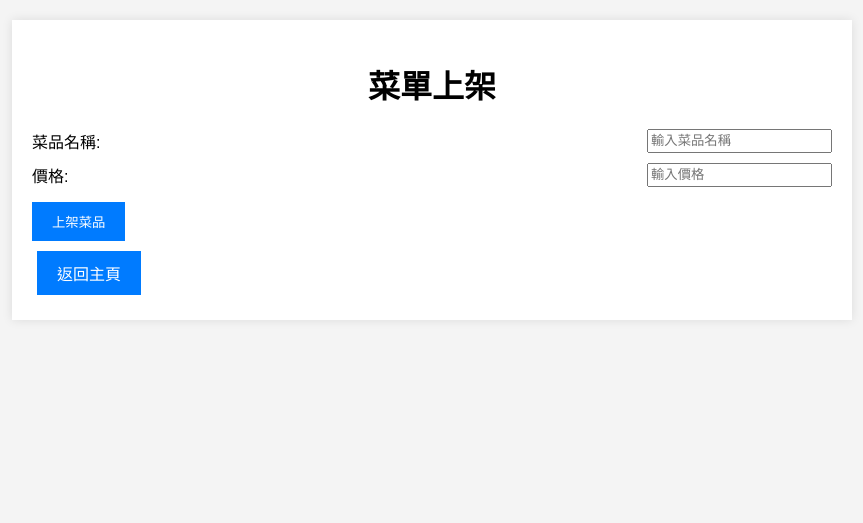
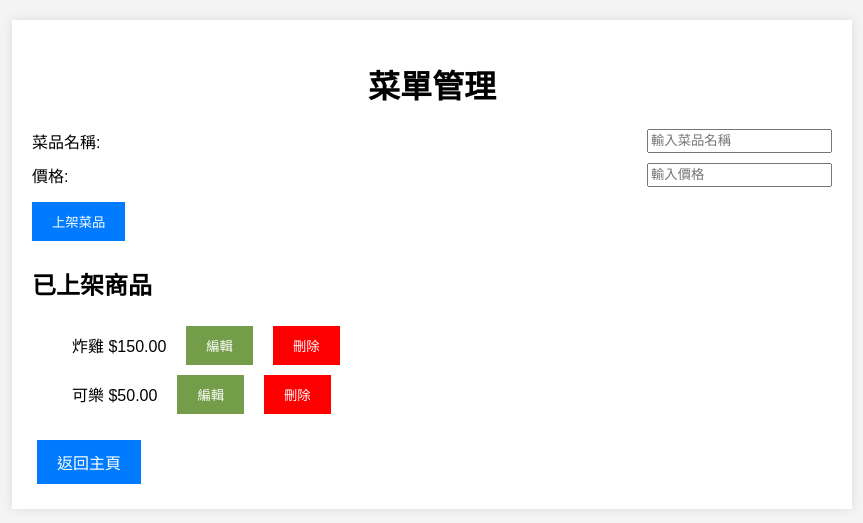
Before and after one commit to 0Hothot0/foodpanda, a Flask app: page /menu in a window 1280 px wide. Shown: the top 523 px of the page, without its empty margins (208-1071 px from the left). Run offline with Flask 3, Linux system fonts and the light colour scheme; the visitor is signed in with stand-in values (Sample User, id 1); data comes from the database, SQL or seed files in the repository.

Commit message:
能從DB顯示已上架商品(能判斷是哪家餐廳的)

```diff
--- a/app.py
+++ b/app.py
@@ -1,8 +1,10 @@
 import logging
-from flask import Flask, render_template, redirect, url_for, request, session, flash
+from flask import Flask, render_template, redirect, url_for, request, session, flash, jsonify
 from functools import wraps
 import os
-from dbUtils import get_db, close_db, validate_login, get_user, register_user, get_merchants_revenue, get_delivery_person_orders, get_customers_due_amount
+from dbUtils import get_db, close_db, validate_login, get_user, register_user
+from dbUtils import get_merchants_revenue, get_delivery_person_orders, get_customers_due_amount
+from dbUtils import add_menu_item, get_menu_item
 
 app = Flask(__name__)
 app.secret_key = os.urandom(24)
@@ -66,6 +68,7 @@ def login():
         if user:
             session['user_id'] = user['user_id']
             session['role'] = user['role']
+            print("sessionid:",session['user_id'])
             flash('Login successful!', 'success')
             if session['role'] == 1:
                 print(f"目前role={session['role']} 商家")
@@ -82,6 +85,8 @@ def login():
             errors.append('Invalid username or password')
             flash('Invalid username or password', 'danger')
     return render_template('login.html', errors=errors)
+
+
 
 @app.route('/logout')
 def logout():
@@ -127,14 +132,43 @@ def restaurant_index():
 
 @app.route('/menu')
 def menu():
-    return render_template('restaurant/menu.html')
+    try:
+        restaurant_id = session.get('user_id')
+        print(f"從 session 中獲取的 restaurant_id: {restaurant_id}")
+        menu_items = get_menu_item(restaurant_id)
+        return render_template('restaurant/menu.html', menu_items=menu_items)
+    except Exception as e:
+        app.logger.error(f"Error rendering menu page: {e}")
+        return render_template('restaurant/menu.html', menu_items=[])
+
 @app.route('/orders')
 def restaurant_orders():
     return render_template('restaurant/orders.html')
+
 @app.route('/pickup')
 def restaurant_pickup():
     return render_template('restaurant/pickup.html')
 
+@app.route('/add_menu_item', methods=['POST'])
+def add_menu_item_route():
+    try:
+        # 接收前端傳來的數據
+        data = request.get_json()
+        item_name = data.get('item_name')
+        price = data.get('price')
+        restaurant_id = 1  # 假設 restaurant_id 為 1，可以根據登入用戶設定動態值
+
+        if not item_name or not price:
+            return jsonify({'error': '缺少菜品名稱或價格'}), 400
+
+        # 調用 dbUtils 函數插入數據
+        add_menu_item(restaurant_id, item_name, price)
+
+        return jsonify({'success': True, 'message': '菜品已成功上架'})
+    except Exception as e:
+        return jsonify({'error': '菜品上架失敗'}), 500
+
+
 
 if __name__ == '__main__':
     app.run(debug=True)
--- a/dbUtils.py
+++ b/dbUtils.py
@@ -99,3 +99,34 @@
     """)
     result = cursor.fetchall()
     return result
+#餐廳
+def add_menu_item(restaurant_id, item_name, price):
+    """
+    新增菜品到資料庫
+    :param restaurant_id: 餐廳ID
+    :param item_name: 菜品名稱
+    :param price: 菜品價格
+    :return: 插入成功回傳 True，失敗拋出異常
+    """
+    try:
+        db, cursor = get_db()
+        cursor.execute(
+            "INSERT INTO menu (restaurant_id, item_name, price, availability) VALUES (%s, %s, %s, 1)",
+            (restaurant_id, item_name, price)
+        )
+        db.commit()
+        return True
+    except Exception as e:
+        current_app.logger.error(f"Error adding menu item: {e}")
+        db.rollback()
+        raise e
+
+def get_menu_item(restaurant_id):
+    try:
+        db, cursor = get_db()
+        cursor.execute("SELECT item_name, price FROM menu WHERE restaurant_id = %s",(restaurant_id,))
+        menu_items = cursor.fetchall()
+        return menu_items
+    except Exception as e:
+        current_app.logger.error(f"Error fetching menu items: {e}")
+        return []
--- a/templates/restaurant/menu.html
+++ b/templates/restaurant/menu.html
@@ -29,7 +29,7 @@
         .menu-item input {
             margin-left: 10px;
         }
-        .button {
+        button {
             display: inline-block;
             padding: 10px 20px;
             margin: 5px 0;
@@ -38,7 +38,7 @@
             border: none;
             cursor: pointer;
         }
-        .button:hover {
+        button:hover {
             background-color: #0056b3;
         }
         .nav-button {
@@ -54,11 +54,25 @@
         .nav-button:hover {
             background-color: #0056b3;
         }
+
+        .manage{
+            background-color: rgba(64, 121, 6, 0.731);
+
+        }
+        .delete{
+            background-color: red;
+        }
+
+        li{
+            align-items: center;
+            display: flex;
+            gap:20px;
+        }
     </style>
 </head>
 <body>
     <div class="container">
-        <h1>菜單上架</h1>
+        <h1>菜單管理</h1>
         <div class="menu-item">
             <label for="menu-item-name">菜品名稱:</label>
             <input type="text" id="menu-item-name" placeholder="輸入菜品名稱">
@@ -68,6 +82,15 @@
             <input type="text" id="menu-item-price" placeholder="輸入價格">
         </div>
         <button class="button" onclick="addMenuItem()">上架菜品</button>
+        <div class="list">
+            <h2>已上架商品</h2>
+            <ul id="menu-list">
+                <!-- 使用後端傳遞的數據生成列表 -->
+                {% for item in menu_items %}
+                    <li>{{ item.item_name }} ${{ item.price }} <button class="manage">編輯</button><button class="delete">刪除</button></li>
+                {% endfor %}
+            </ul>
+        </div>
         <div id="menu-list"></div>
         <div>
             <a href="{{ url_for('restaurant_index') }}" class="nav-button">返回主頁</a>
@@ -75,22 +98,54 @@
     </div>
 
     <script>
-        function addMenuItem() {
+        async function addMenuItem() {
             const name = document.getElementById('menu-item-name').value;
             const price = document.getElementById('menu-item-price').value;
-            if (name && price) {
+            if (!name || !price) {
+                alert('請輸入完整的菜品名稱和價格');
+                return;
+            }
+
+            try {
+                // 發送 POST 請求到後端 API
+                const response = await fetch('/add_menu_item', {
+                    method: 'POST',
+                    headers: {
+                        'Content-Type': 'application/json',
+                    },
+                    body: JSON.stringify({
+                        item_name: name,
+                        price: parseFloat(price),
+                    }),
+                });
+
+                const result = await response.json();
+
+                if (response.ok && result.success) {
+                    // 如果請求成功，更新菜單列表
                     const menuList = document.getElementById('menu-list');
                     const newItem = document.createElement('div');
                     newItem.className = 'menu-item';
                     newItem.innerHTML = `<span>${name} - $${price}</span>`;
                     menuList.appendChild(newItem);
+
                     // 清空輸入框
                     document.getElementById('menu-item-name').value = '';
                     document.getElementById('menu-item-price').value = '';
+
+                    alert('菜品已成功上架');
                 } else {
-                alert('請輸入完整的菜品名稱和價格');
+                    // 如果後端返回錯誤，顯示錯誤訊息
+                    alert(result.error || '菜品上架失敗');
+                }
+            } catch (error) {
+                // 處理任何請求錯誤
+                console.error('Error:', error);
+                alert('菜品上架時發生錯誤');
             }
         }
     </script>
+
+
 </body>
 </html>
--- a/templates/restaurant/rindex.html
+++ b/templates/restaurant/rindex.html
@@ -40,7 +40,7 @@
 <body>
     <div class="container">
         <h1>商家管理系統</h1>
-        <a href="menu" class="button">菜單上架</a>
+        <a href="menu" class="button">菜單管理</a>
         <a href="orders" class="button">確認收單</a>
         <a href="pickup" class="button">通知取餐</a>
     </div>
```
Lines whose indentation alone changed are shown as unchanged.
